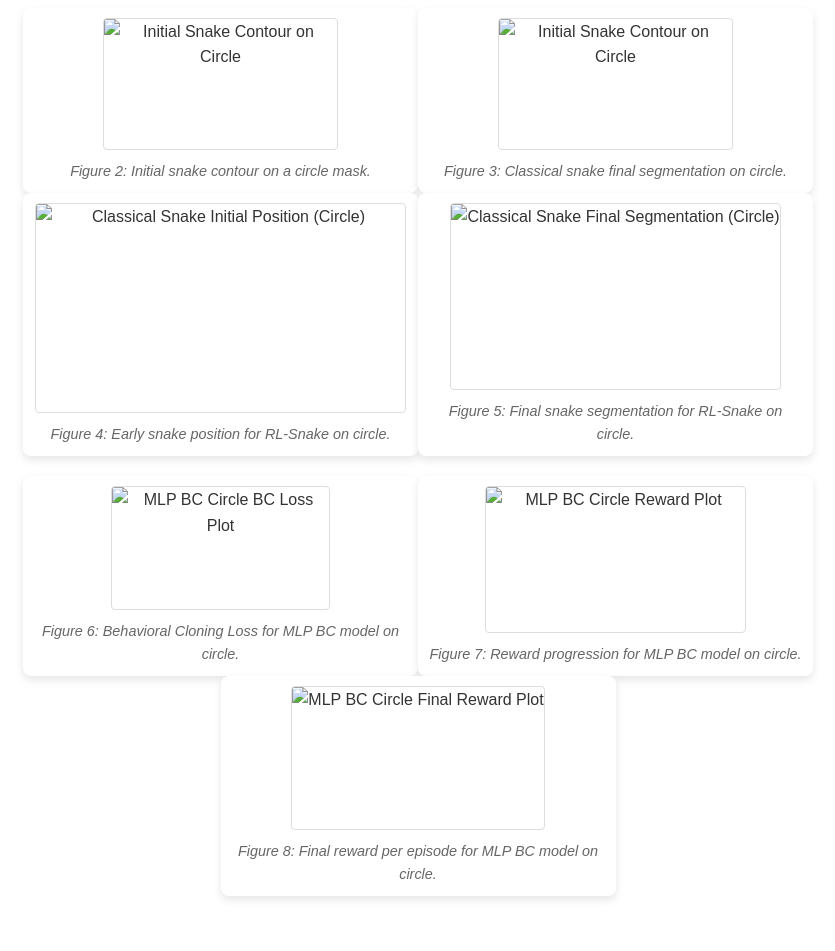
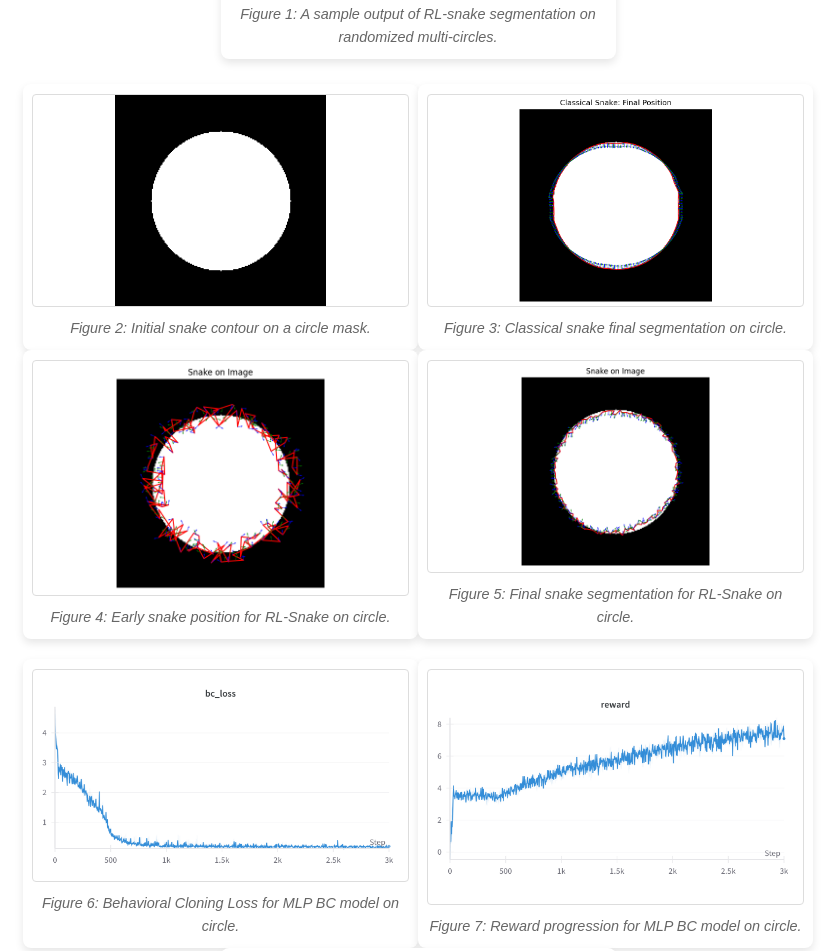
Before and after one commit to rishiu/rl_snakes, a plain HTML site: page webpage/index.html in a window 1280 px wide. Shown: the part 1231-2182 px from the top of the page, without its empty margins (222-1057 px from the left). Drawn offline with Linux system fonts and the light colour scheme.

Commit message:
Changed folder name

```diff
--- a/webpage/index.html
+++ b/webpage/index.html
@@ -180,7 +180,8 @@
 		<section class="section links">
 			<h2>Project Links</h2>
 			<ul>
-				<li><a href="https://github.com/rishiu/rl_snakes/blob/main/project_report.pdf" target="_blank">Final Project
+				<li><a href="https://github.com/rishiu/rl_snakes/blob/main/webpage/project_report.pdf" target="_blank">Final
+						Project
 						Report (PDF)</a></li>
 				<li><a href="https://github.com/rishiu/rl_snakes" target="_blank">Project Source Code (GitHub)</a></li>
 			</ul>
@@ -190,39 +191,39 @@
 			<div class="image-gallery">
 				<div class="image-group">
 					<figure>
-						<img src="images/sample_output.png" alt="Sample RL-Snake Output on Multi-circles">
+						<img src="sample_images/sample_output.png" alt="Sample RL-Snake Output on Multi-circles">
 						<figcaption>Figure 1: A sample output of RL-snake segmentation on randomized multi-circles.</figcaption>
 					</figure>
 					<div />
 					<div class="image-group">
 						<figure>
-							<img src="images/initial_circle.png" alt="Initial Snake Contour on Circle">
+							<img src="sample_images/initial_circle.png" alt="Initial Snake Contour on Circle">
 							<figcaption>Figure 2: Initial snake contour on a circle mask.</figcaption>
 						</figure>
 						<figure>
-							<img src="images/classical_circle_final.png" alt="Initial Snake Contour on Circle">
+							<img src="sample_images/classical_circle_final.png" alt="Initial Snake Contour on Circle">
 							<figcaption>Figure 3: Classical snake final segmentation on circle.</figcaption>
 						</figure>
 						<figure>
-							<img src="images/mlp_bc_circle_initial.png" alt="Classical Snake Initial Position (Circle)">
+							<img src="sample_images/mlp_bc_circle_initial.png" alt="Classical Snake Initial Position (Circle)">
 							<figcaption>Figure 4: Early snake position for RL-Snake on circle.</figcaption>
 						</figure>
 						<figure>
-							<img src="images/mlp_bc_circle_final.png" alt="Classical Snake Final Segmentation (Circle)">
+							<img src="sample_images/mlp_bc_circle_final.png" alt="Classical Snake Final Segmentation (Circle)">
 							<figcaption>Figure 5: Final snake segmentation for RL-Snake on circle.</figcaption>
 						</figure>
 					</div>
 					<div class="image-group">
 						<figure>
-							<img src="images/mlp_bc_circle_bc_loss.png" alt="MLP BC Circle BC Loss Plot">
+							<img src="sample_images/mlp_bc_circle_bc_loss.png" alt="MLP BC Circle BC Loss Plot">
 							<figcaption>Figure 6: Behavioral Cloning Loss for MLP BC model on circle.</figcaption>
 						</figure>
 						<figure>
-							<img src="images/mlp_bc_circle_reward.png" alt="MLP BC Circle Reward Plot">
+							<img src="sample_images/mlp_bc_circle_reward.png" alt="MLP BC Circle Reward Plot">
 							<figcaption>Figure 7: Reward progression for MLP BC model on circle.</figcaption>
 						</figure>
 						<figure>
-							<img src="images/mlp_bc_circle_final_reward.png" alt="MLP BC Circle Final Reward Plot">
+							<img src="sample_images/mlp_bc_circle_final_reward.png" alt="MLP BC Circle Final Reward Plot">
 							<figcaption>Figure 8: Final reward per episode for MLP BC model on circle.</figcaption>
 						</figure>
 					</div>
```
Also changed, not shown: 2 other files.
